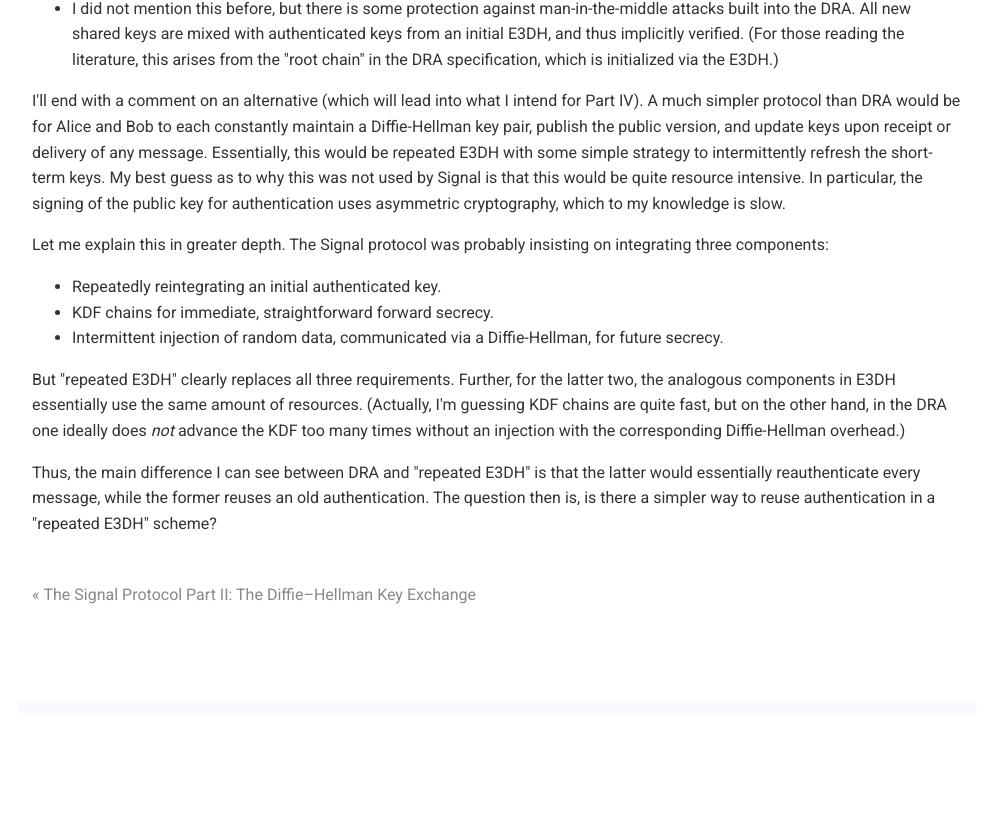
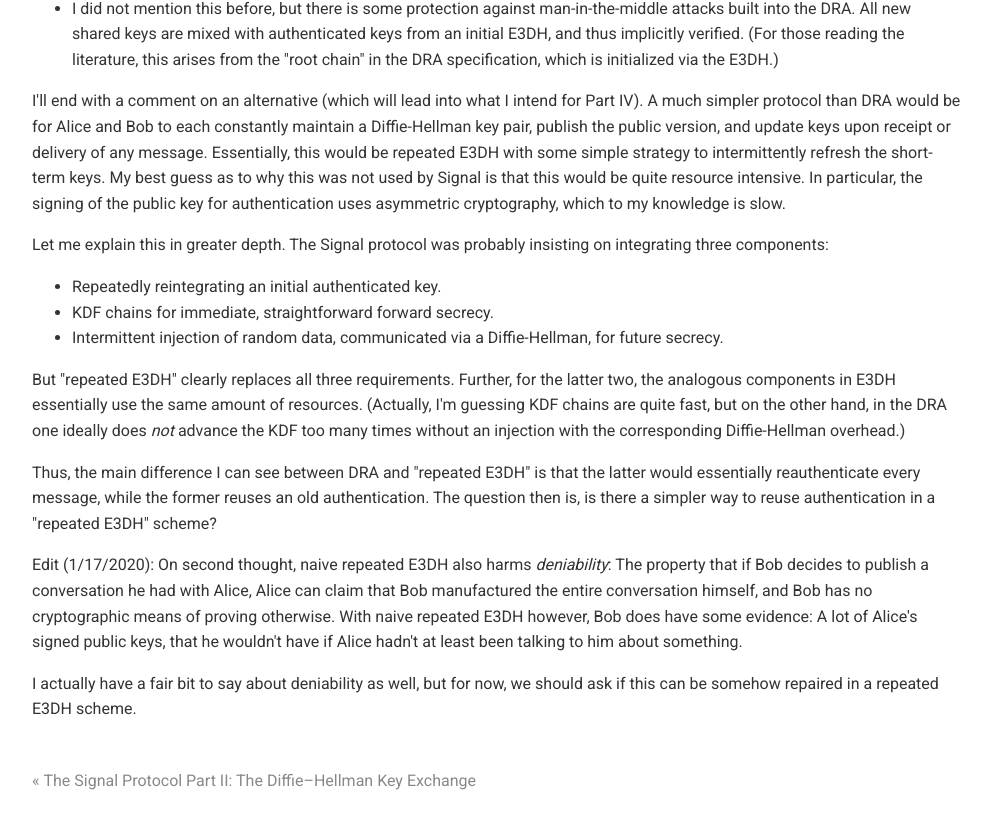
Before and after one commit to chatscrypt/chatscrypt.github.io, a Jekyll site: the page built from _posts/2020-01-16-the-signal-protocol-part-iii-the-double-ratchet-algorithm.html, in a window 1280 px wide and 900 px high, scrolled down 1141 px. Shown: the top 829 px of the window, without its empty margins (143-1134 px from the left). Built offline with Jekyll 4.4.1, drawn with Linux system fonts in a browser that asks for light colours; comment, search, counter and statistics services are not loaded; before the commit the page ends 1856 px from its top, so only the background shows below that.

Commit message:
Update 2020-01-16-the-signal-protocol-part-iii-the-double-ratchet-algorithm.html

```diff
--- a/_posts/2020-01-16-the-signal-protocol-part-iii-the-double-ratchet-algorithm.html
+++ b/_posts/2020-01-16-the-signal-protocol-part-iii-the-double-ratchet-algorithm.html
@@ -44,3 +44,7 @@ I'll end with a comment on an alternative (which will lead into what I intend fo
 But "repeated E3DH" clearly replaces all three requirements. Further, for the latter two, the analogous components in E3DH essentially use the same amount of resources. (Actually, I'm guessing KDF chains are quite fast, but on the other hand, in the DRA one ideally does <i>not</i> advance the KDF too many times without an injection with the corresponding Diffie-Hellman overhead.)
 
 <p> Thus, the main difference I can see between DRA and "repeated E3DH" is that the latter would essentially reauthenticate every message, while the former reuses an old authentication. The question then is, is there a simpler way to reuse authentication in a "repeated E3DH" scheme?
+
+<p> Edit (1/17/2020): On second thought, naive repeated E3DH also harms <i>deniability</i>: The property that if Bob decides to publish a conversation he had with Alice, Alice can claim that Bob manufactured the entire conversation himself, and Bob has no cryptographic means of proving otherwise. With naive repeated E3DH however, Bob does have some evidence: A lot of Alice's signed public keys, that he wouldn't have if Alice hadn't at least been talking to him about something.
+
+<p> I actually have a fair bit to say about deniability as well, but for now, we should ask if this can be somehow repaired in a repeated E3DH scheme.
```
